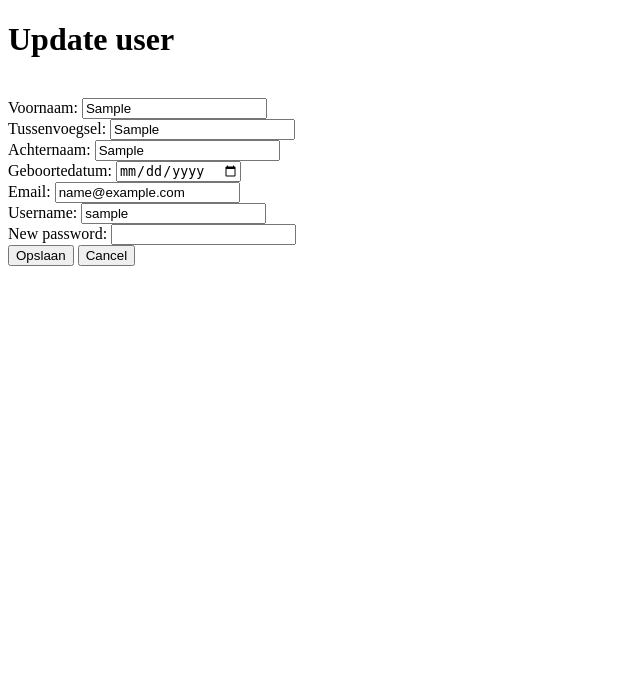
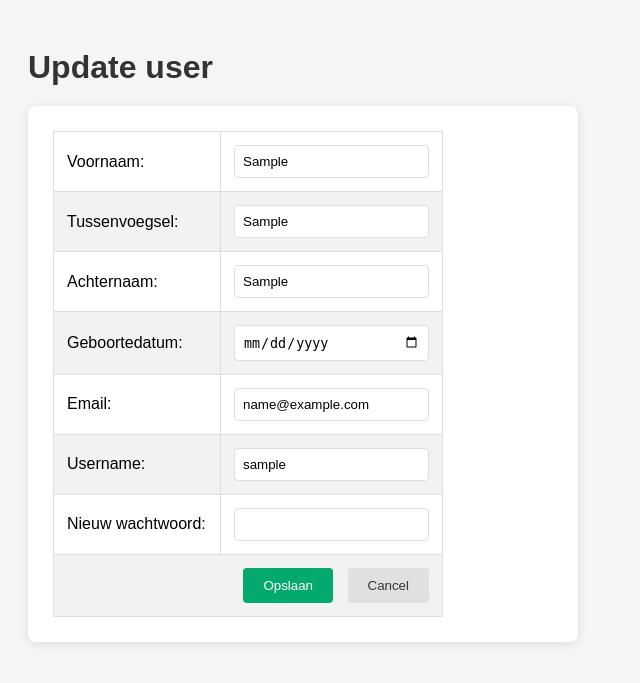
Before and after one commit to kimdejaeger/docker-compose-sql-php, a PHP site: page /eindopdracht/update.php?id=1 in a window 1280 px wide. Shown: the top 683 px of the page, without its empty margins (0-640 px from the left). Run offline with PHP 8.4, Linux system fonts and the light colour scheme; tables that the repository leaves empty or names only in its code hold one stand-in row (values such as "Sample post"); data that the repository does not hold is empty.

Commit message:
css toegevoegd op alle pagina's

```diff
--- a/src/eindopdracht/css/style-kim.css
+++ b/src/eindopdracht/css/style-kim.css
@@ -7,11 +7,6 @@ table {
 td {
   border: 1px solid #ddd;
   padding: 13px;
-}
-
-td#username {
-  border: 1px solid #ddd;
-  padding: 0 30px;
 }
 
 th {
@@ -34,3 +29,94 @@ th {
   background-color: #04aa6d;
   color: white;
 }
+
+/* ==========================
+   Update User formulier
+   ========================== */
+
+body {
+  font-family: Arial, Helvetica, sans-serif;
+  background-color: #f5f5f5;
+  padding: 20px;
+}
+
+h1 {
+  font-family: Arial, Helvetica, sans-serif;
+  margin-bottom: 20px;
+  color: #333;
+}
+
+form {
+  background-color: white;
+  padding: 25px;
+  border-radius: 8px;
+  max-width: 500px;
+  box-shadow: 0 2px 10px rgba(0, 0, 0, 0.1);
+}
+
+form td:first-child {
+  width: 140px;
+}
+
+input {
+  width: 100%;
+  max-width: 300px;
+  box-sizing: border-box;
+}
+
+input[type="text"],
+input[type="email"],
+input[type="password"],
+input[type="date"] {
+  width: 100%;
+  padding: 8px;
+  border: 1px solid #ddd;
+  border-radius: 4px;
+}
+
+input:focus {
+  outline: none;
+  border-color: #04aa6d;
+}
+
+button {
+  padding: 10px 20px;
+  border: none;
+  border-radius: 4px;
+  cursor: pointer;
+}
+
+button[type="submit"] {
+  background-color: #04aa6d;
+  color: white;
+}
+
+button[type="submit"]:hover {
+  background-color: #038857;
+}
+
+button:last-of-type {
+  background-color: #e0e0e0;
+  color: #333;
+  margin-left: 10px;
+}
+
+button:last-of-type:hover {
+  background-color: #cfcfcf;
+}
+
+.btn {
+  background-color: #04aa6d;
+  color: white;
+  padding: 10px 20px;
+  font-family: Arial, Helvetica, sans-serif;
+  font-size: 14px;
+  line-height: 1;
+  border: none;
+  border-radius: 4px;
+  text-decoration: none;
+  display: inline-flex;
+  align-items: center;
+  justify-content: center;
+  cursor: pointer;
+}
--- a/src/eindopdracht/update.php
+++ b/src/eindopdracht/update.php
@@ -23,35 +23,68 @@
     ?>
 <form action="handle_update.php" method="POST">
 
-    <input type="hidden" name="id" value="<?php echo $row['id']; ?>"><br>
+    <input type="hidden" name="id" value="<?php echo $row['id']; ?>">
 
-    Voornaam:
-    <input type="text" name="voornaam" value="<?php echo $row['voornaam']; ?>"><br>
+    <table>
+        <tr>
+            <td>Voornaam:</td>
+            <td>
+                <input type="text" name="voornaam" value="<?php echo $row['voornaam']; ?>">
+            </td>
+        </tr>
 
-     Tussenvoegsel:
-    <input type="text" name="tussenvoegsel" value="<?php echo $row['tussenvoegsel']; ?>"><br>
+        <tr>
+            <td>Tussenvoegsel:</td>
+            <td>
+                <input type="text" name="tussenvoegsel" value="<?php echo $row['tussenvoegsel']; ?>">
+            </td>
+        </tr>
 
-    Achternaam:
-    <input type="text" name="achternaam" value="<?php echo $row['achternaam']; ?>"><br>
+        <tr>
+            <td>Achternaam:</td>
+            <td>
+                <input type="text" name="achternaam" value="<?php echo $row['achternaam']; ?>">
+            </td>
+        </tr>
 
-     Geboortedatum:
-    <input type="date" name="geboortedatum" value="<?php echo $row['geboortedatum']; ?>"><br>
+        <tr>
+            <td>Geboortedatum:</td>
+            <td>
+                <input type="date" name="geboortedatum" value="<?php echo $row['geboortedatum']; ?>">
+            </td>
+        </tr>
 
-    Email:
-    <input type="email" name="email" value="<?php echo $row['email']; ?>"><br>
+        <tr>
+            <td>Email:</td>
+            <td>
+                <input type="email" name="email" value="<?php echo $row['email']; ?>">
+            </td>
+        </tr>
 
-    Username:
-    <input type="text" name="username" value="<?php echo $row['username']; ?>"><br>
+        <tr>
+            <td>Username:</td>
+            <td>
+                <input type="text" name="username" value="<?php echo $row['username']; ?>">
+            </td>
+        </tr>
 
-    New password:
-    <input type="password" name="password" value=""><br>
+        <tr>
+            <td>Nieuw wachtwoord:</td>
+            <td>
+                <input type="password" name="password">
+            </td>
+        </tr>
 
-    <button type="submit">
-        Opslaan
-    </button>
-    <button onclick="window.location.href='overview.php'; return false;">
-        Cancel
-    </button>
+        <tr>
+            <td colspan="2" style="text-align: right;">
+                <button type="submit">Opslaan</button>
+                <button type="button" onclick="window.location.href='overview.php';">
+                    Cancel
+                </button>
+            </td>
+        </tr>
+    </table>
+
 </form>
 
 </body>
```
Also changed, not shown: src/css/style-kim.css (deleted, +0 -36 lines), src/eindopdracht/add_user.php (+8 -9 lines), src/eindopdracht/overview.php (+5 -3 lines).
